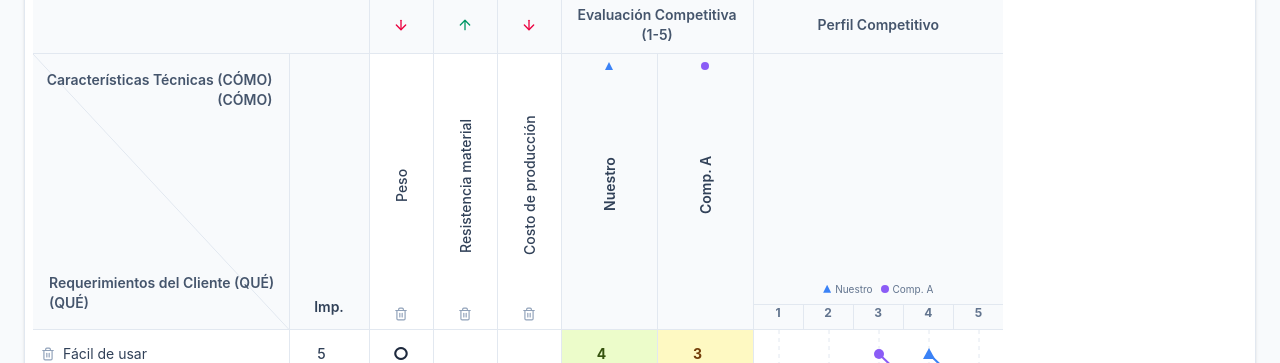
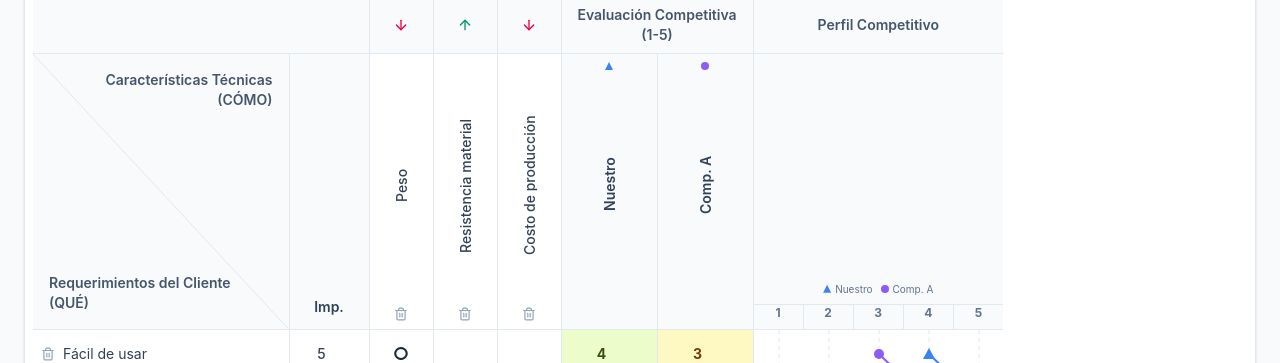
Before and after one commit to oscampo/Matriz-QFD, a React (Vite) app: page / in a window 1280 px wide. Shown: the part 678-1041 px from the top of the page. Built offline with nearby package versions, Linux system fonts and the light colour scheme.

Commit message:
Update App.tsx

```diff
--- a/src/App.tsx
+++ b/src/App.tsx
@@ -51,9 +51,9 @@ const translations = {
     exportSvg: "Exportar SVG",
     importJson: "Importar JSON",
     exportJson: "Exportar JSON",
-    reqHeader: "Requerimientos del Cliente (QUÉ)",
+    reqHeader: "Requerimientos del Cliente",
     impHeader: "Imp.",
-    charHeader: "Características Técnicas (CÓMO)",
+    charHeader: "Características Técnicas",
     compEval: "Evaluación Competitiva (1-5)",
     compProfile: "Perfil Competitivo",
     que: "QUÉ",
```
